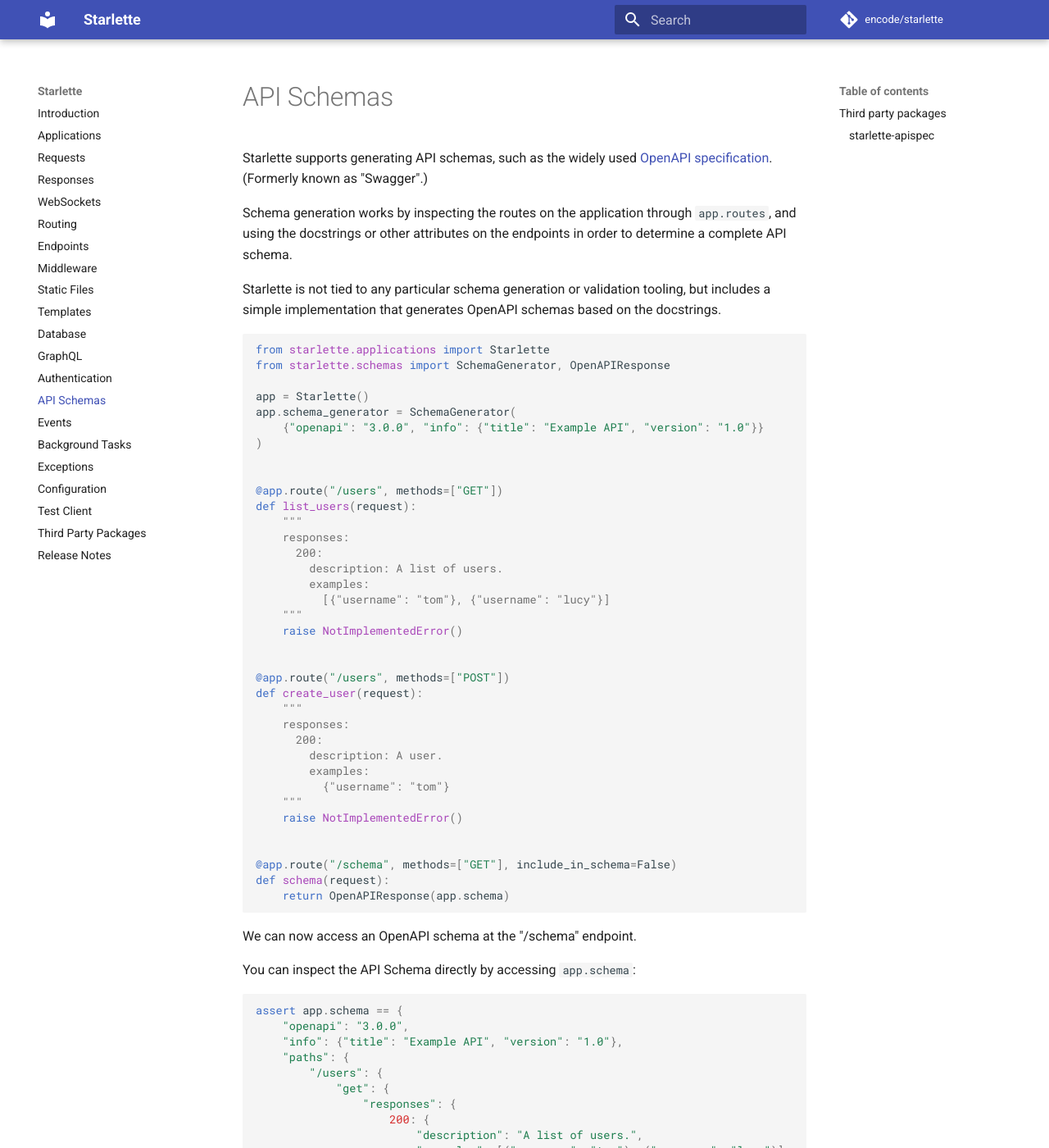
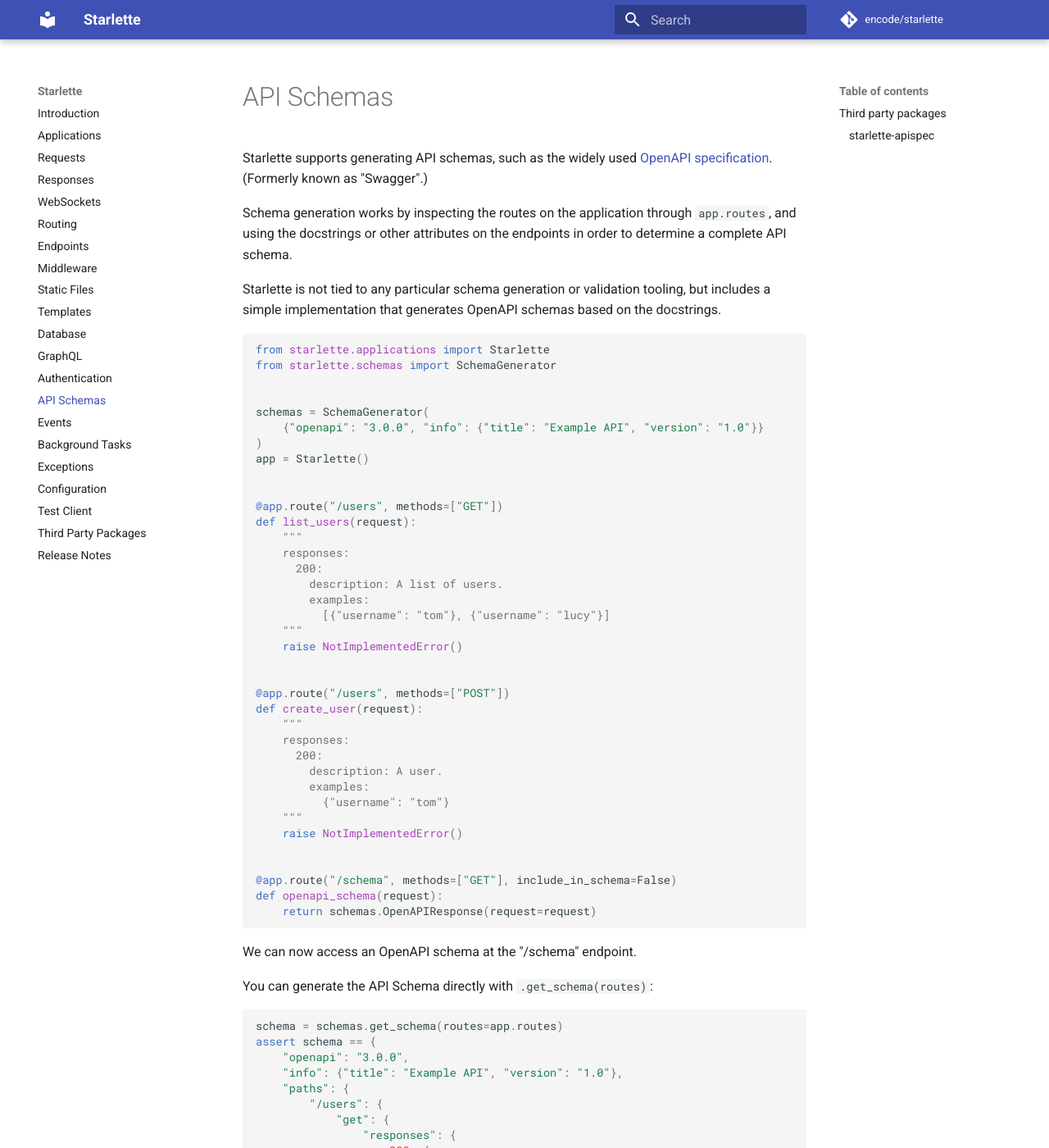
Before and after one commit to hidraco/starlette, an MkDocs documentation site: the page built from docs/schemas.md, in a window 1280 px wide and 1400 px high. Shown: the whole window at 82% size. Built offline with MkDocs 1.6.1 and Material for MkDocs 9.7.7, drawn with Linux system fonts in a browser that asks for light colours; comment, search, counter and statistics services are not loaded; some of the changed text lies outside the part shown.

Commit message:
Update schema docs

````diff
--- a/docs/schemas.md
+++ b/docs/schemas.md
@@ -11,12 +11,13 @@ the docstrings.
 
 ```python
 from starlette.applications import Starlette
-from starlette.schemas import SchemaGenerator, OpenAPIResponse
+from starlette.schemas import SchemaGenerator
 
-app = Starlette()
-app.schema_generator = SchemaGenerator(
+
+schemas = SchemaGenerator(
     {"openapi": "3.0.0", "info": {"title": "Example API", "version": "1.0"}}
 )
+app = Starlette()
 
 
 @app.route("/users", methods=["GET"])
@@ -44,16 +45,17 @@ def create_user(request):
 
 
 @app.route("/schema", methods=["GET"], include_in_schema=False)
-def schema(request):
-    return OpenAPIResponse(app.schema)
+def openapi_schema(request):
+    return schemas.OpenAPIResponse(request=request)
 ```
 
 We can now access an OpenAPI schema at the "/schema" endpoint.
 
-You can inspect the API Schema directly by accessing `app.schema`:
+You can generate the API Schema directly with `.get_schema(routes)`:
 
 ```python
-assert app.schema == {
+schema = schemas.get_schema(routes=app.routes)
+assert schema == {
     "openapi": "3.0.0",
     "info": {"title": "Example API", "version": "1.0"},
     "paths": {
@@ -86,7 +88,8 @@ if __name__ == '__main__':
     if sys.argv[-1] == "run":
         uvicorn.run(app, host='0.0.0.0', port=8000)
     elif sys.arvg[-1] == "schema":
-        print(yaml.dump(app.schema, default_flow_style=False))
+        schema = schemas.get_schema(routes=app.routes)
+        print(yaml.dump(schema, default_flow_style=False))
 ```
 
 ### Third party packages
````
